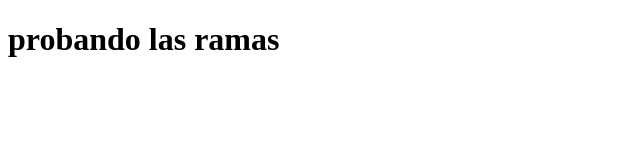
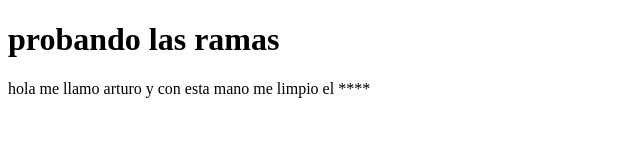
Before and after one commit to Rodrigo2704-sys/Ramas, a plain HTML site: page index.html in a window 1280 px wide. Shown: the whole page, without its empty margins (0-640 px from the left). Drawn offline with Linux system fonts and the light colour scheme.

Commit message:
se agrego un poema

```diff
--- a/index.html
+++ b/index.html
@@ -9,5 +9,7 @@
 
 <h1>probando las ramas</h1>
 
+<p>hola me llamo arturo y con esta mano me limpio el ****</p>
+
 </body>
 </html>
```
